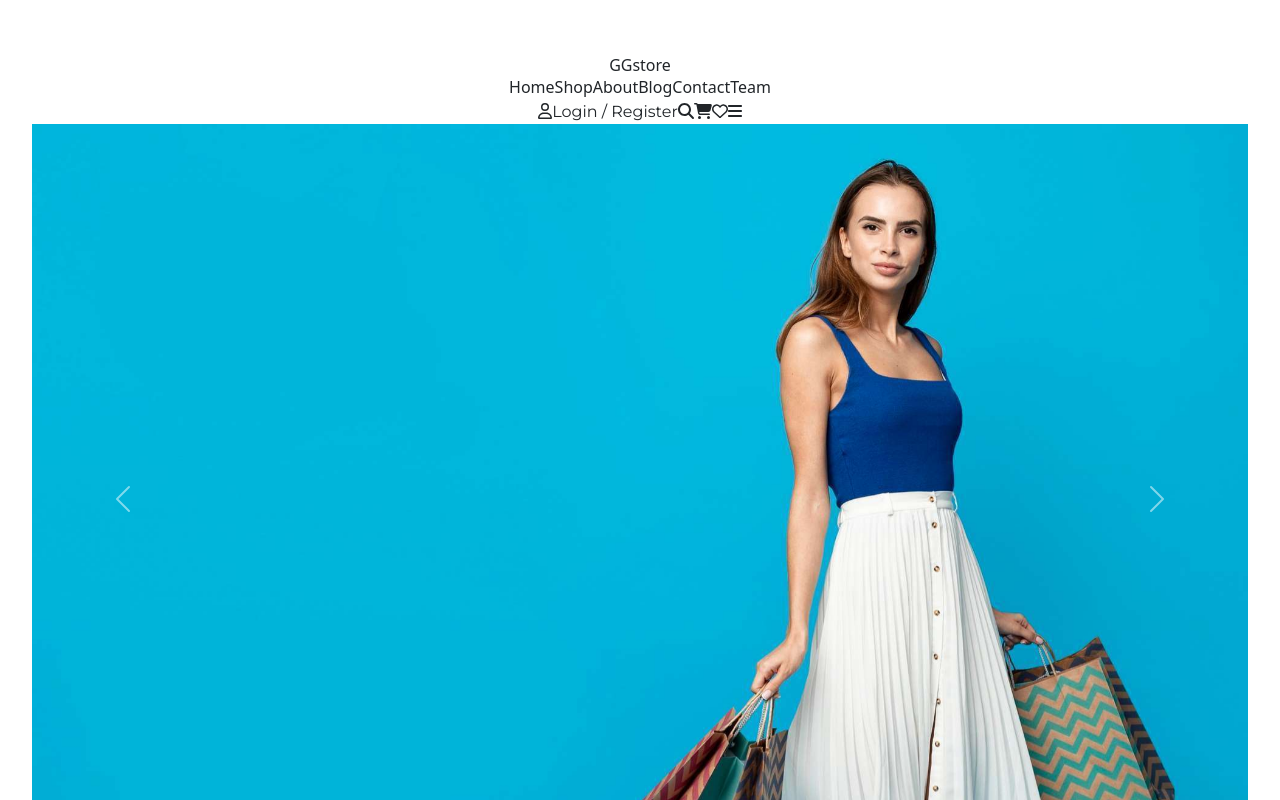
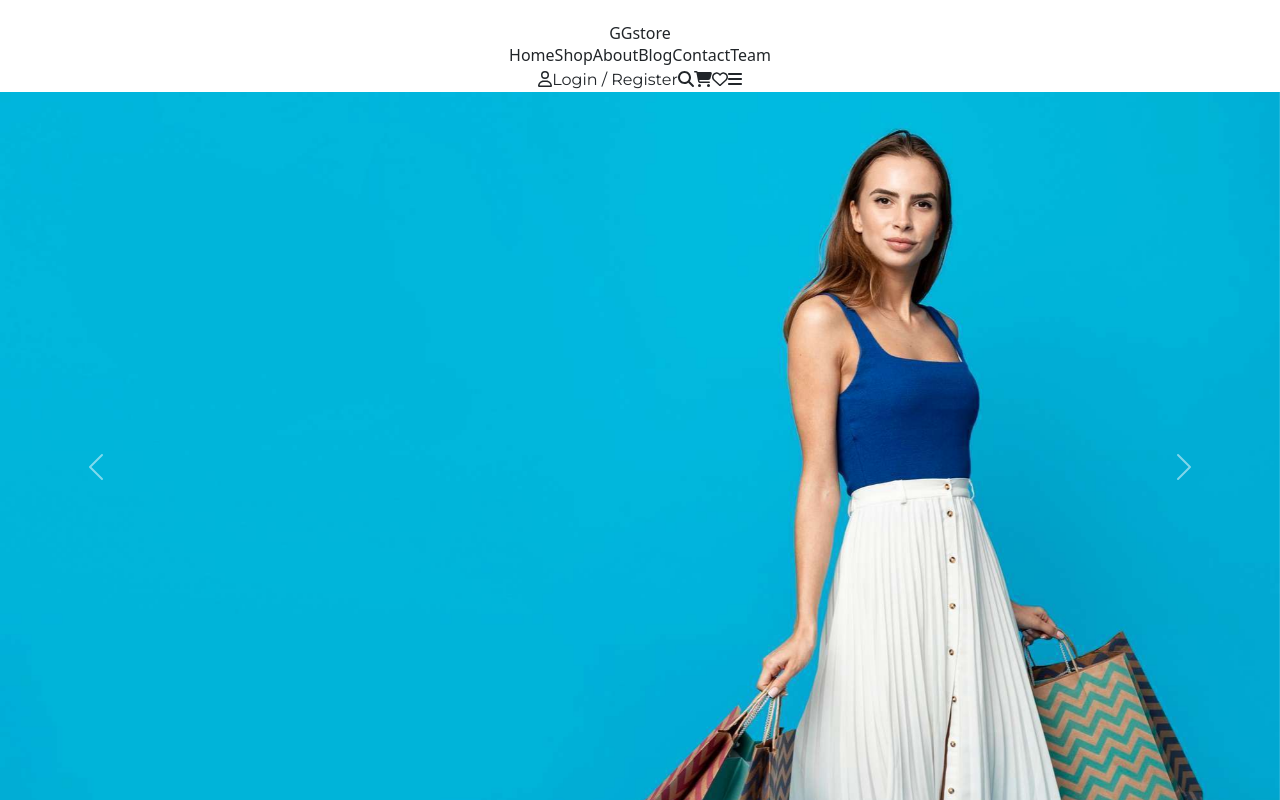
Before and after one commit to gorkemgokcek/my-ecommerce, a React (Vite) app: page / in a window 1280 px wide. Shown: the top 800 px of the page. Built offline with nearby package versions, Linux system fonts and the light colour scheme.

Commit message:
App.css fixed

```diff
--- a/src/App.css
+++ b/src/App.css
@@ -1,6 +1,4 @@
  #root {
-  max-width: 1280px;
   margin: 0 auto;
-  padding: 2rem;
   text-align: center;
 }
```
